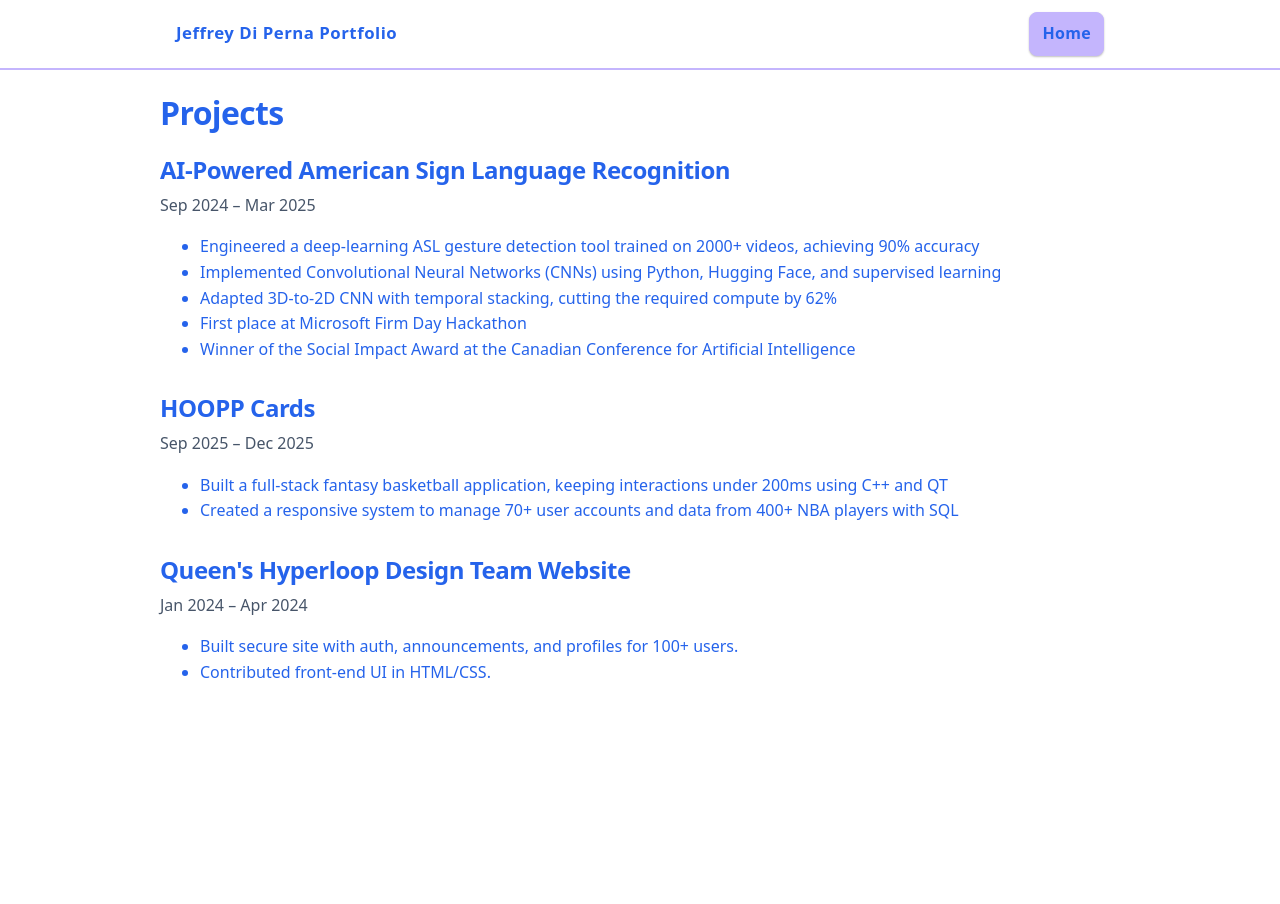
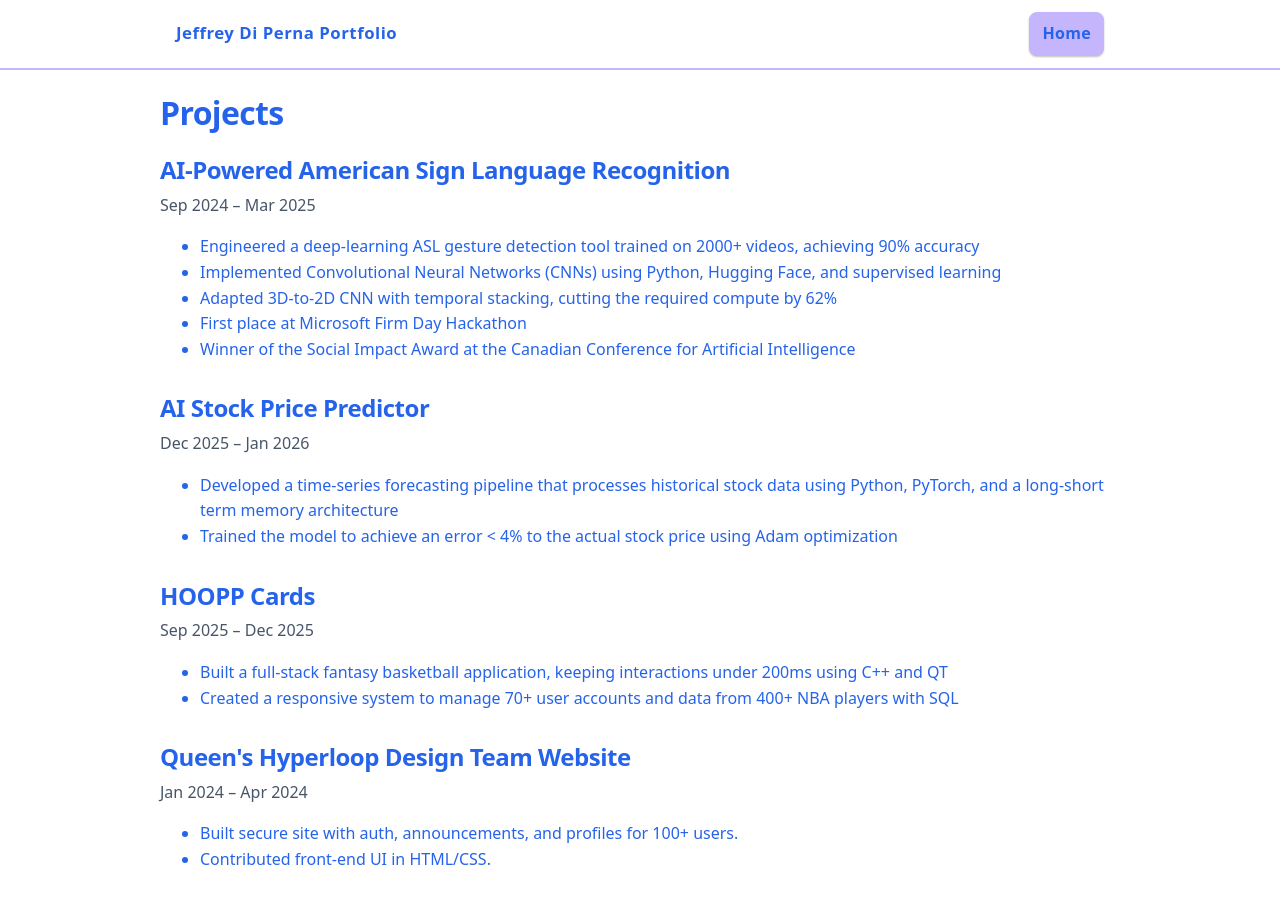
Before and after one commit to JeffreyDiPerna/Personal_Portfolio_Website, a Next.js app in the folder jeffrey-portfolio/: page /projects in a window 1280 px wide. Shown: the top 904 px of the page. Before the commit the page ends 870 px from the top, so only its background shows below. Built offline with nearby package versions, Linux system fonts and the light colour scheme.

Commit message:
feat added stock price predictor to projects section

```diff
--- a/jeffrey-portfolio/src/app/projects/page.jsx
+++ b/jeffrey-portfolio/src/app/projects/page.jsx
@@ -22,6 +22,14 @@ export default function ProjectsPage() {
           <li>First place at Microsoft Firm Day Hackathon</li>
           <li>Winner of the Social Impact Award at the Canadian Conference for Artificial Intelligence</li>
 
+        </ul>
+          </section>
+          <section style={styles.section}>
+            <h2 style={styles.subtitle}>AI Stock Price Predictor</h2>
+        <p>Dec 2025 – Jan 2026</p>
+        <ul>
+          <li>Developed a time-series forecasting pipeline that processes historical stock data using Python, PyTorch, and a long-short term memory architecture</li>
+          <li>Trained the model to achieve an error &lt; 4% to the actual stock price using Adam optimization</li>
         </ul>
           </section>
           <section style={styles.section}>
```
